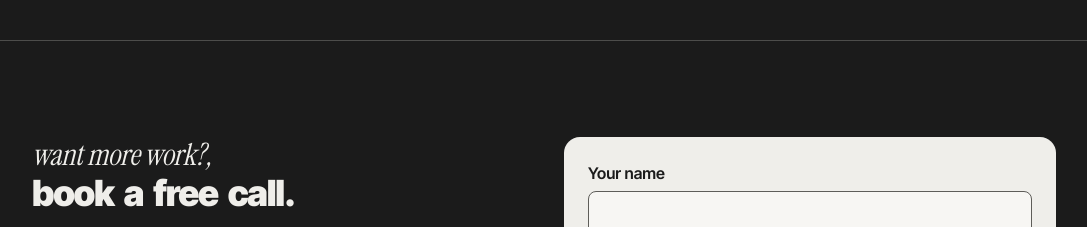
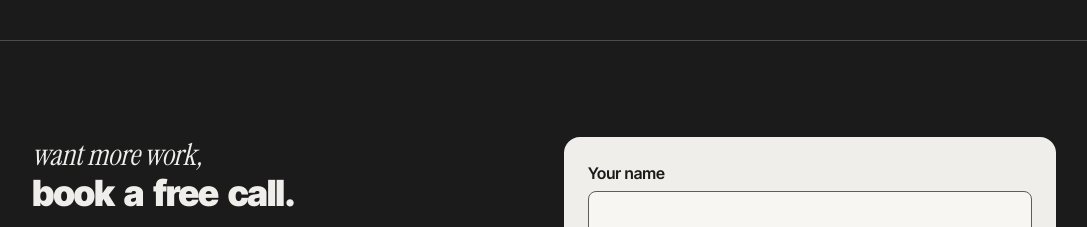
Before and after one commit to ContentCEO/SA, a Next.js app: page / in a window 1280 px wide. Shown: the part 9580-9807 px from the top of the page, without its empty margins (96-1183 px from the left). Built offline with nearby package versions, Linux system fonts and the light colour scheme; no server answers.

Commit message:
Growth: the call heading reads "want more work, / book a free call."
Co-Authored-By: Claude Opus 5.5 <noreply@anthropic.com>
Claude-Session: https://claude.ai/code/session_016Kn4M9DWfXaCrxn38MiYgC

```diff
--- a/src/components/marketing/growth/growth-copy.ts
+++ b/src/components/marketing/growth/growth-copy.ts
@@ -129,7 +129,7 @@ export const growthCopy = {
   },
   call: {
     region: "Book a free call",
-    serif: "want more work?,",
+    serif: "want more work,",
     heavy: "book a free call.",
     body: `Leave your number and what you want help with. ${davi} calls you back personally.`,
     talkNow: "Rather talk now?",
```
